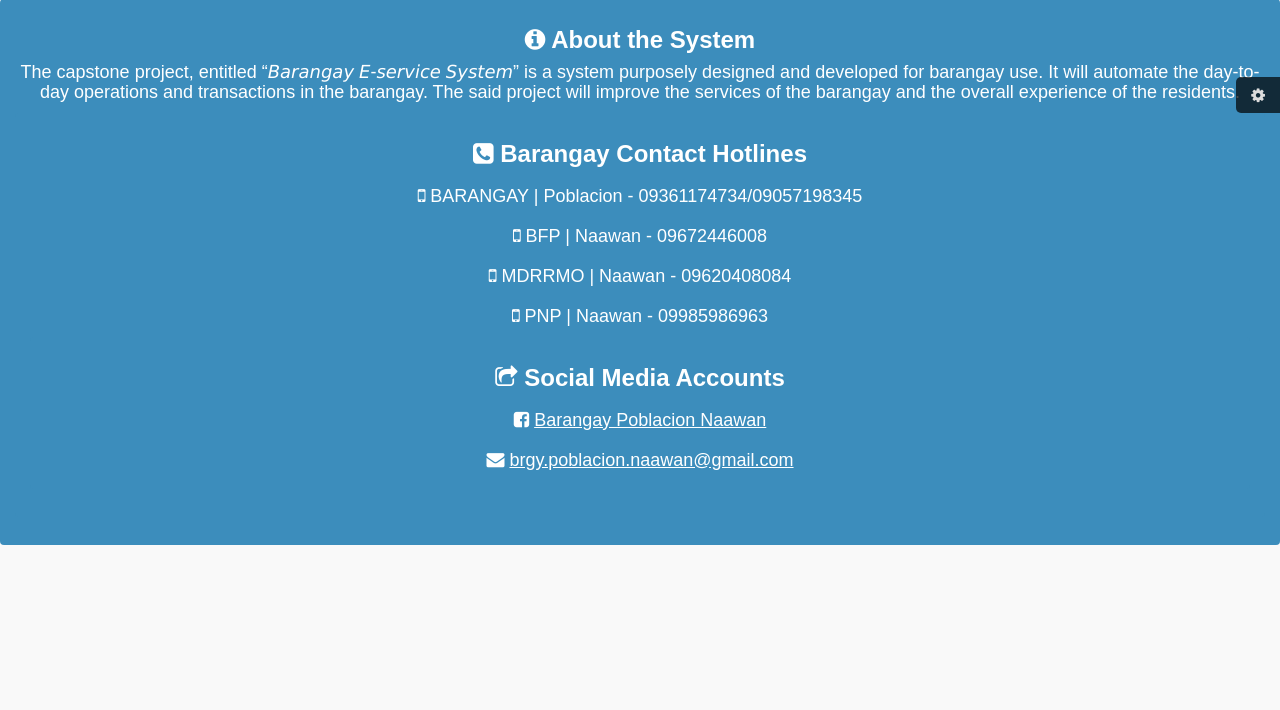
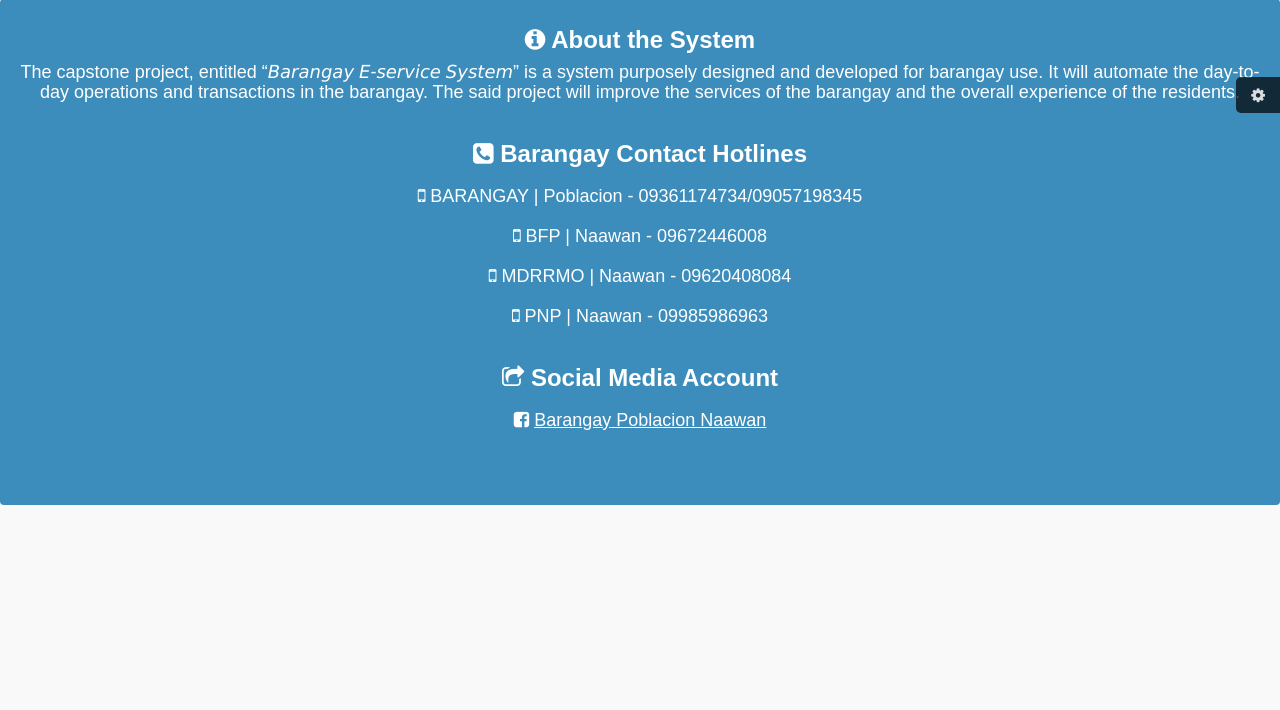
Before and after one commit to syntaxboybe/BESSv.1, a PHP site: page /public/about.php in a window 1280 px wide. Shown: the part 73-783 px from the top of the page. Run offline with PHP 8.4, Linux system fonts and the light colour scheme.

Commit message:
fix(rmv): useless links

```diff
--- a/public/about.php
+++ b/public/about.php
@@ -73,9 +73,9 @@
       <h4><i class="fa fa-mobile" aria-hidden="true" style="margin-top: 10px;"></i> PNP | Naawan - 09985986963</h4>
 
 <div class="breadcrumb justify-content-center text-center" style="margin-top: 10px; background-color: #3c8dbc; color: white; ">
-    <h3><b><i class="fa fa-share-square-o" aria-hidden="true"></i> Social Media Accounts</b></h3>
+    <h3><b><i class="fa fa-share-square-o" aria-hidden="true"></i> Social Media Account</b></h3>
       <h4><i class="fa fa-facebook-square aria-hidden="true" style="margin-top: 10px;"></i> <a href="https://web.facebook.com/profile.php?id=61556262989223" style="color: white; text-decoration: underline;"> Barangay Poblacion Naawan</a></h4>
-      <h4><i class="fa fa-envelope" aria-hidden="true" style="margin-top: 10px;"></i> <a href="" style="color: white; text-decoration: underline;"> brgy.poblacion.naawan@gmail.com</a></h4>
+     <!-- <h4><i class="fa fa-envelope" aria-hidden="true" style="margin-top: 10px;"></i> <a href="" style="color: white; text-decoration: underline;"> brgy.poblacion.naawan@gmail.com</a></h4> -->
     </div>
   </body>
 
```
